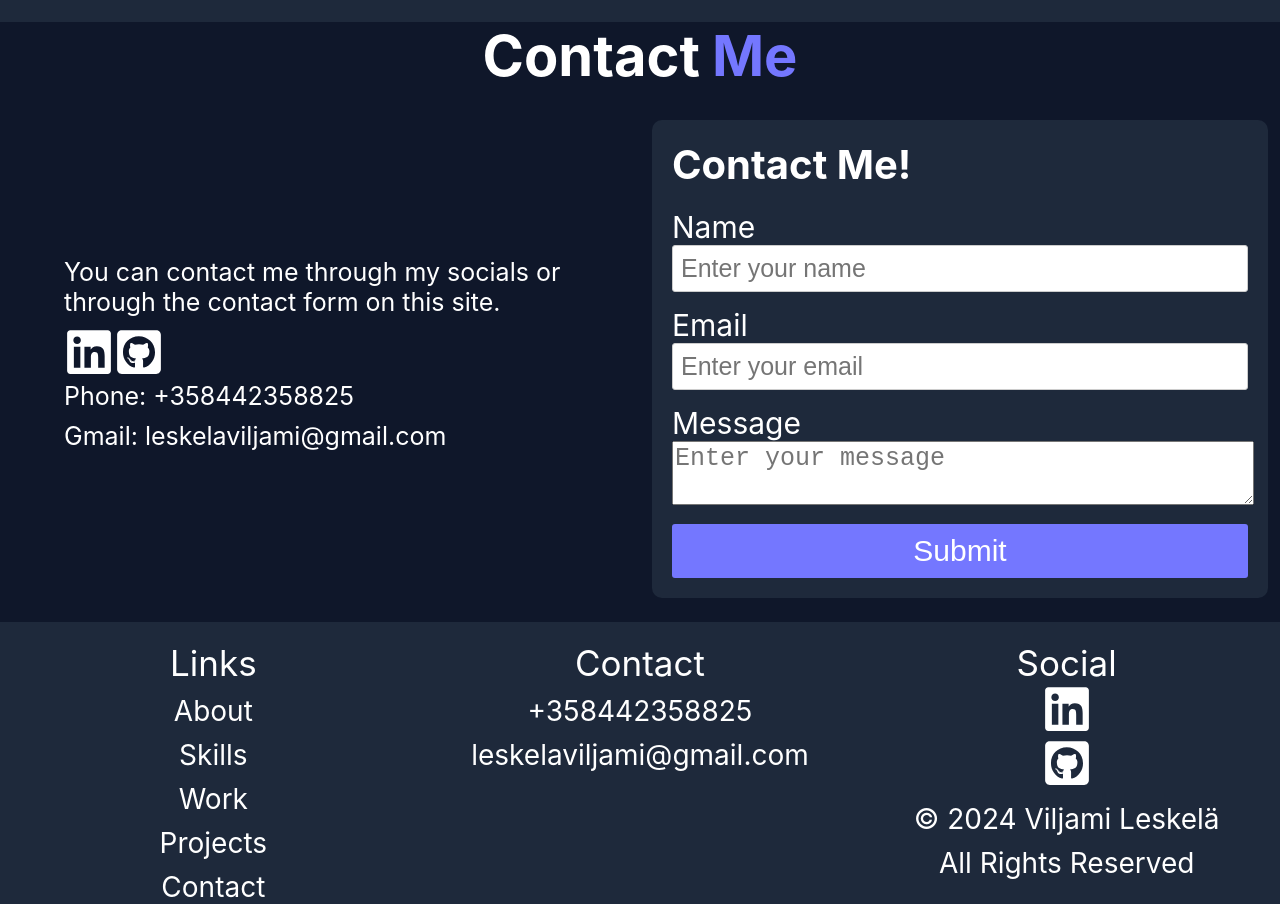
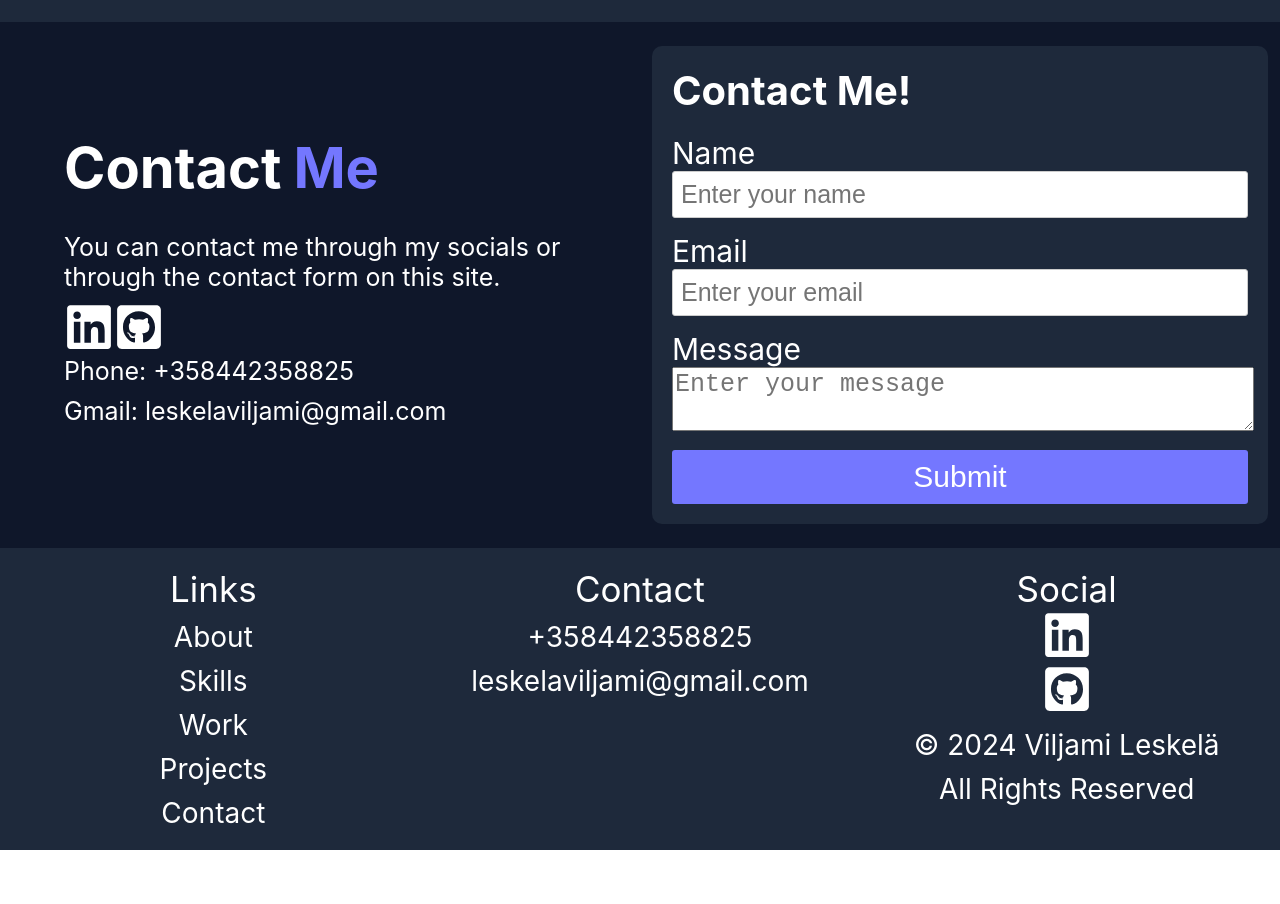
Before and after one commit to WaterProofComputer/portfolio2024, a React (Create React App) app: page / in a window 1280 px wide. Shown: the part 2238-3142 px from the top of the page. After the commit the page ends 3088 px from the top, so only its background shows below. Built offline with nearby package versions, Linux system fonts and the light colour scheme.

Commit message:
viimeistely

```diff
--- a/src/Components/Contact/contact.js
+++ b/src/Components/Contact/contact.js
@@ -45,9 +45,10 @@ function Contact() {
   return (
     <div id='contact' className="App">
         <div className='contact-container'>
-        <div className='contact-otsikko-container'><h1 className='contact-otsikko'>Contact</h1><div className='contactgap'></div><h1 className='contact-otsikko1'>Me</h1></div>
+
         <div className='div-50-container'>
             <div className='div-50'>
+            <div className='contact-otsikko-container'><h1 className='contact-otsikko'>Contact</h1><div className='contactgap'></div><h1 className='contact-otsikko1'>Me</h1></div>
                 <div className='contact-text-container'><p className='contact-text'>You can contact me through my socials or through the contact form on this site.</p></div>
                 <div className='contact-icons-container'>
                 <a href='https://www.linkedin.com/in/viljami-leskel%C3%A4-23432b292/'><FaLinkedin className='contact-icons'/></a>
--- a/src/Components/Contact/contact.scss
+++ b/src/Components/Contact/contact.scss
@@ -7,25 +7,25 @@
     align-items: center;
     flex-direction: column;
     padding-bottom: 24px;
+    padding-top: 24px;
 }
 .contact-otsikko {
     color: white;
     font-size: 56px;
-    text-align: center;
+    text-align: left;
 }
 .contact-otsikko1 {
     color: #7477FF;
     font-size: 56px;
-    text-align: center;
+    text-align: left;
 }
 .contactgap {
     width: 12px;
 }
 .contact-otsikko-container {
-    width: 90%;
+    width: 80%;
     display: flex;
     flex-direction: row;
-    justify-content: center;
     align-items: center;
     padding-bottom: 30px;
 }
--- a/src/Components/Footer/footer.scss
+++ b/src/Components/Footer/footer.scss
@@ -1,6 +1,7 @@
 .footer-container {
     height: auto;
     background-color: #1E293B;
+    padding-bottom: 20px;
 }
 .footer-categories {
     width: 100%;
--- a/src/Components/Projects/projects.js
+++ b/src/Components/Projects/projects.js
@@ -28,11 +28,11 @@ function Projects() {
             <img src='maalaus.png' className='project-image' alt='Project Image'></img>
               <div className='project-description'>
                 <h1>Kotkantien Maalaus Ja Tapetointi</h1>
-                <p className='projects-text'>Your project description goes here.</p>
+                <p className='projects-text'>Dummy painting and wallpapering website.</p>
               </div>
           </div>
           </a>
-          <a href='https://geronimo.okol.org/~lesvil/maalaus/'>
+          <a href='https://weather-app-wine-eight-71.vercel.app/'>
           <div
             className={`projects-wrapper ${isHovered ? 'hovered' : ''}`}
             onMouseOver={changeTransformValue}
@@ -40,11 +40,11 @@ function Projects() {
             <img src='weather.png' className='project-image' alt='Project Image'></img>
               <div className='project-description'>
                 <h1>Simple Weather App</h1>
-                <p className='projects-text'>Your project description goes here.</p>
+                <p className='projects-text'>Simple weather application made in react with an api from openweathermap.org.</p>
               </div>
           </div>
           </a>
-          <a href='https://geronimo.okol.org/~lesvil/maalaus/'>
+          <a href='https://autoheaven-nettisivu.vercel.app/'>
           <div
             className={`projects-wrapper ${isHovered ? 'hovered' : ''}`}
             onMouseOver={changeTransformValue}
@@ -52,7 +52,7 @@ function Projects() {
             <img src='autoheaven.png' className='project-image' alt='Project Image'></img>
               <div className='project-description'>
                 <h1>AutoHeaven</h1>
-                <p className='projects-text'>Your project description goes here.</p>
+                <p className='projects-text'>Dummy car wash website made in react.</p>
               </div>
           </div>
           </a>
--- a/src/Components/Work/work.scss
+++ b/src/Components/Work/work.scss
@@ -68,4 +68,7 @@
     .work-80 {
         width: 90%;
     }
+    .work-otsikko-container {
+        flex-direction: column;
+    }
   }
```
